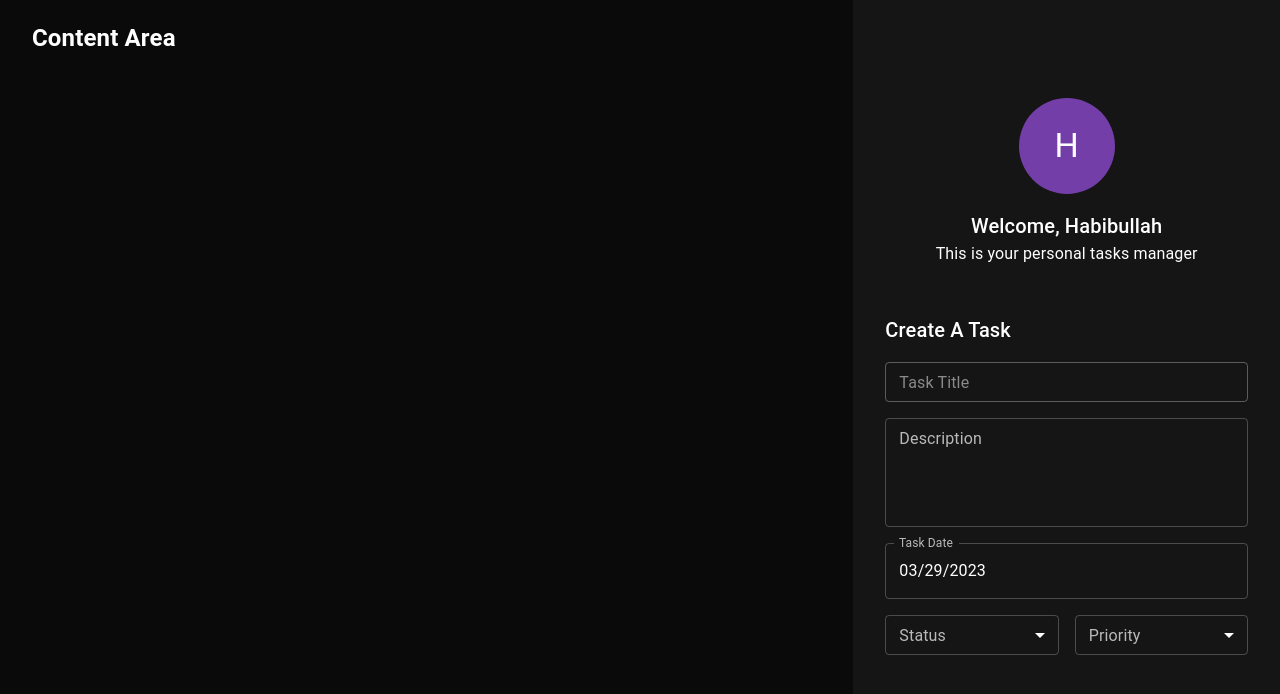
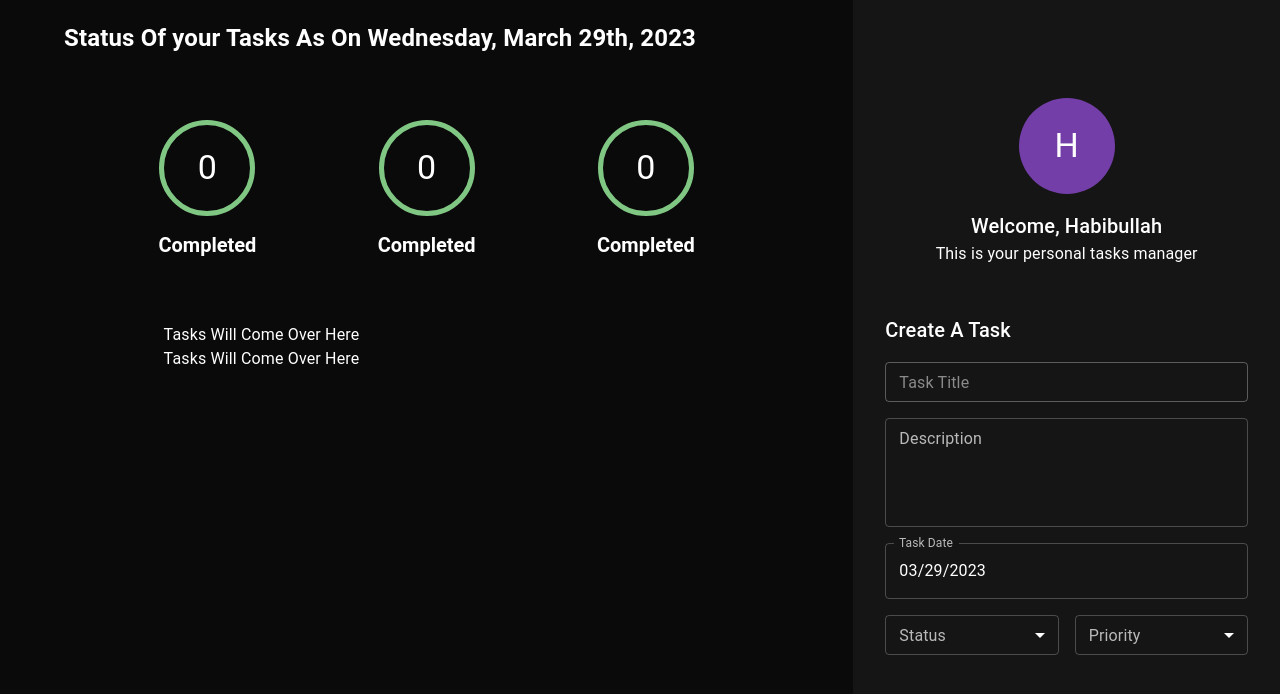
Before and after one commit to habibullahturkmen/task-management-ui, a React (Vite) app: page / in a window 1280 px wide. Shown: the top 694 px of the page. Built offline with nearby package versions, Linux system fonts and the light colour scheme.

Commit message:
taskArea init, taskCounter completed

```diff
--- a/package.json
+++ b/package.json
@@ -13,6 +13,7 @@
     "@emotion/styled": "^11.10.6",
     "@mui/material": "^5.11.15",
     "@mui/x-date-pickers": "^6.0.3",
+    "date-fns": "^2.29.3",
     "dayjs": "^1.11.7",
     "prop-types": "^15.8.1",
     "react": "^18.2.0",
--- a/src/components/taskArea/taskArea.tsx
+++ b/src/components/taskArea/taskArea.tsx
@@ -1,10 +1,35 @@
 import React, { FC, ReactElement } from "react"
-import { Grid } from "@mui/material"
+import { Box, Grid } from "@mui/material"
+import { format } from "date-fns"
+
+import TaskCounter from "../taskCounter/taskCounter"
 
 const TaskArea: FC = (): ReactElement => {
   return (
     <Grid item md={8} px={4}>
-      <h2>Content Area</h2>
+      <Box mb={8} px={4}>
+        <h2>Status Of your Tasks As On {format(new Date(), "PPPP")}</h2>
+      </Box>
+      <Grid container display="flex" justifyContent="center">
+        <Grid
+          item
+          display="flex"
+          flexDirection="row"
+          justifyContent="space-around"
+          alignItems="center"
+          md={10}
+          xs={12}
+          mb={8}
+        >
+          <TaskCounter />
+          <TaskCounter />
+          <TaskCounter />
+        </Grid>
+        <Grid item display="flex" flexDirection="column" xs={10} md={8}>
+          <Box>Tasks Will Come Over Here</Box>
+          <Box>Tasks Will Come Over Here</Box>
+        </Grid>
+      </Grid>
     </Grid>
   )
 }
--- /dev/null
+++ b/src/components/taskCounter/helpers/emitCorrectBorderColor.ts
@@ -0,0 +1,15 @@
+import { TaskCounterStatusType } from "../interfaces/ITaskCounter"
+import { Status } from "../../createTaskForm/enums/Status"
+
+export const emitCorrectBorderColor = (
+  status: TaskCounterStatusType,
+): string => {
+  switch (status) {
+    case Status.todo:
+      return "error.light"
+    case Status.inProgress:
+      return "warning.light"
+    case Status.completed:
+      return "success.light"
+  }
+}
--- /dev/null
+++ b/src/components/taskCounter/helpers/emitCorrectLabel.ts
@@ -0,0 +1,13 @@
+import { TaskCounterStatusType } from "../interfaces/ITaskCounter"
+import { Status } from "../../createTaskForm/enums/Status"
+
+export const emitCorrectLabel = (status: TaskCounterStatusType): string => {
+  switch (status) {
+    case Status.todo:
+      return "Todos"
+    case Status.inProgress:
+      return "In Progress"
+    case Status.completed:
+      return "Completed"
+  }
+}
--- /dev/null
+++ b/src/components/taskCounter/interfaces/ITaskCounter.ts
@@ -0,0 +1,11 @@
+import { Status } from "../../createTaskForm/enums/Status"
+
+export type TaskCounterStatusType =
+  | Status.todo
+  | Status.inProgress
+  | Status.completed
+
+export interface ITaskCounter {
+  count?: number
+  status?: TaskCounterStatusType
+}
--- /dev/null
+++ b/src/components/taskCounter/taskCounter.tsx
@@ -0,0 +1,50 @@
+import { Avatar, Box, Typography } from "@mui/material"
+import React, { FC, ReactElement } from "react"
+import PropTypes from "prop-types"
+
+import { emitCorrectBorderColor } from "./helpers/emitCorrectBorderColor"
+import { emitCorrectLabel } from "./helpers/emitCorrectLabel"
+import { ITaskCounter } from "./interfaces/ITaskCounter"
+import { Status } from "../createTaskForm/enums/Status"
+
+const TaskCounter: FC<ITaskCounter> = (props): ReactElement => {
+  const { status = Status.completed, count = 0 } = props
+  return (
+    <Box
+      display="flex"
+      flexDirection="column"
+      justifyContent="center"
+      alignItems="center"
+    >
+      <Avatar
+        sx={{
+          backgroundColor: "transparent",
+          border: "5px solid",
+          width: "96px",
+          height: "96px",
+          marginBottom: "16px",
+          borderColor: `${emitCorrectBorderColor(status)}`,
+        }}
+      >
+        <Typography variant="h4" color="#ffffff">
+          {count}
+        </Typography>
+      </Avatar>
+      <Typography
+        color="#ffffff"
+        fontWeight="bold"
+        fontSize="20px"
+        variant="h5"
+      >
+        {emitCorrectLabel(status)}
+      </Typography>
+    </Box>
+  )
+}
+
+export default TaskCounter
+
+TaskCounter.propTypes = {
+  status: PropTypes.oneOf([Status.todo, Status.inProgress, Status.completed]),
+  count: PropTypes.number,
+}
```
Also changed, not shown: 1 other file (tests, documents, lock files or other folders).
